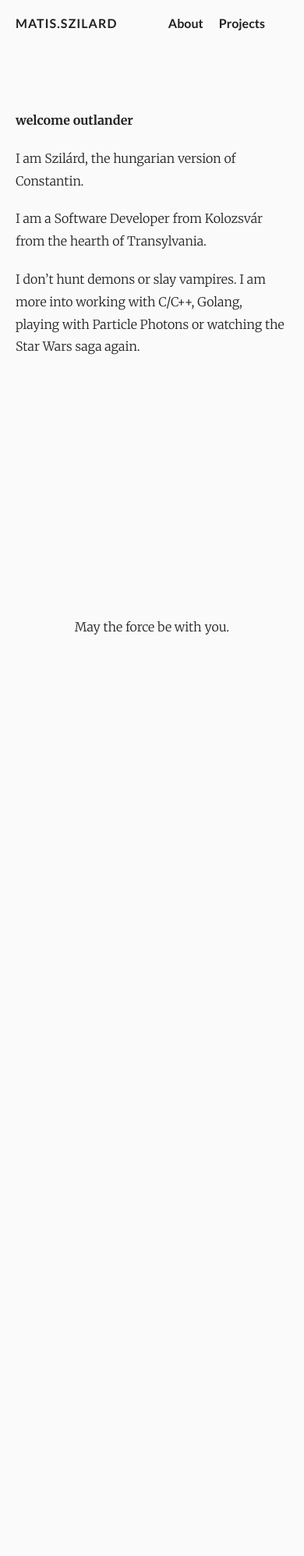
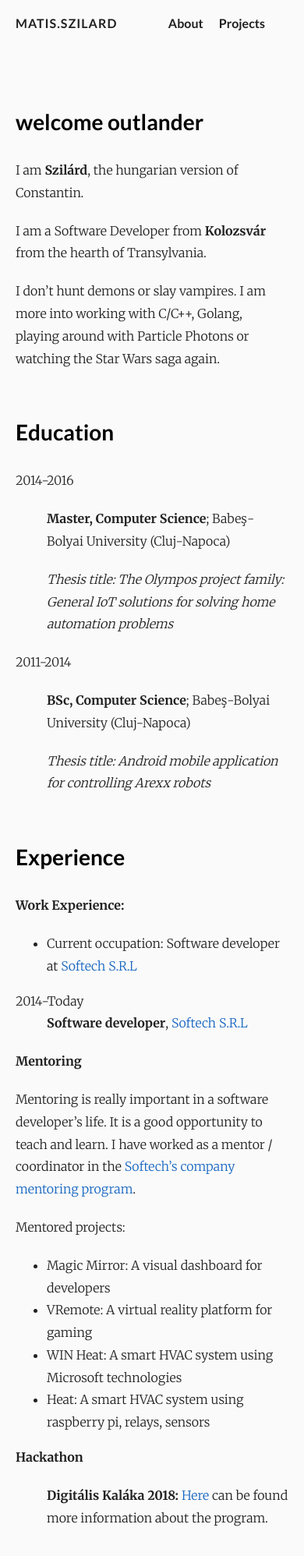
Before and after one commit to matisszilard/matisszilard.github.io, a plain HTML site: page about/index.html in a window 390 px wide. Shown: the top 1996 px of the page at 78% size. Before the commit the page ends 844 px from the top, so only its background shows below. Drawn offline with nearby package versions, Linux system fonts and the light colour scheme.

Commit message:
Update about page

```diff
--- a/about/index.html
+++ b/about/index.html
@@ -77,14 +77,88 @@
       <h1></h1>
     </header>
 
-    <p><strong>welcome outlander</strong></p>
 
-<p>I am Szilárd, the hungarian version of Constantin.</p>
 
-<p>I am a Software Developer from Kolozsvár from the hearth of Transylvania.</p>
+<h2 id="welcome-outlander"><strong>welcome outlander</strong></h2>
+
+<p>I am <strong>Szilárd</strong>, the hungarian version of Constantin.</p>
+
+<p>I am a Software Developer from <strong>Kolozsvár</strong> from the hearth of Transylvania.</p>
 
 <p>I don&rsquo;t hunt demons or slay vampires. I am more into working with C/C++, Golang,
-playing with Particle Photons or watching the Star Wars saga again.</p>
+playing around with Particle Photons or watching the Star Wars saga again.</p>
+
+<h2 id="education">Education</h2>
+
+<dl>
+<dt>2014-2016</dt>
+<dd><p><strong>Master, Computer Science</strong>; Babeş-Bolyai University (Cluj-Napoca)</p>
+
+<p><em>Thesis title: The Olympos project family:
+General IoT solutions for solving home automation problems</em></p></dd>
+<dt>2011-2014</dt>
+<dd><p><strong>BSc, Computer Science</strong>; Babeş-Bolyai University (Cluj-Napoca)</p>
+
+<p><em>Thesis title: Android mobile application for controlling Arexx robots</em></p></dd>
+</dl>
+
+<h2 id="experience">Experience</h2>
+
+<p><strong>Work Experience:</strong></p>
+
+<ul>
+<li>Current occupation: Software developer at <a href="https://softech.ro">Softech S.R.L</a></li>
+</ul>
+
+<dl>
+<dt>2014-Today</dt>
+<dd><strong>Software developer</strong>, <a href="https://softech.ro">Softech S.R.L</a></dd>
+</dl>
+
+<p><strong>Mentoring</strong></p>
+
+<p>Mentoring is really important in a software developer&rsquo;s life. It is a good opportunity to teach and learn. I have worked as a mentor / coordinator in the <a href="https://edu.codespring.ro">Softech&rsquo;s company mentoring program</a>.</p>
+
+<p>Mentored projects:</p>
+
+<ul>
+<li>Magic Mirror: A visual dashboard for developers</li>
+<li>VRemote: A virtual reality platform for gaming</li>
+<li>WIN Heat: A smart HVAC system using Microsoft technologies</li>
+<li>Heat: A smart HVAC system using raspberry pi, relays, sensors</li>
+</ul>
+
+<dl>
+<dt><strong>Hackathon</strong></dt>
+<dd><p><strong>Digitális Kaláka 2018:</strong> <a href="https://szka.org/digitalis-kalaka-2018">Here</a> can be found
+more information about the program.</p></dd>
+</dl>
+
+<h2 id="technical-experience">Technical Experience</h2>
+
+<dl>
+<dt>Programming Languages</dt>
+<dd><p><strong>C/C++:</strong> I have experience working with real time systems,
+hardware components, real time communication.</p></dd>
+<dd><p><strong>Golang:</strong> I have used Golang for my Master Thesis. We developed a server application
+to connect IoT devices together on the Cloud.</p></dd>
+<dd><p><strong>React Native:</strong> Currently learning.</p></dd>
+<dd><p><strong>Others:</strong> I have experience working with Android, iOS, Spring, etc.</p></dd>
+</dl>
+
+<h2 id="extra-section">Extra section</h2>
+
+<ul>
+<li><p>Human Languages:</p>
+
+<ul>
+<li>Hungarian (native speaker)</li>
+<li>Romanian (intermediate speaker)</li>
+<li>English (intermediate speaker).</li>
+</ul></li>
+
+<li><p>Wine lover, planning to get WSET certified.</p></li>
+</ul>
 
   </article>
 </section>
```
Also changed, not shown: index.xml (+4 -3 lines).
